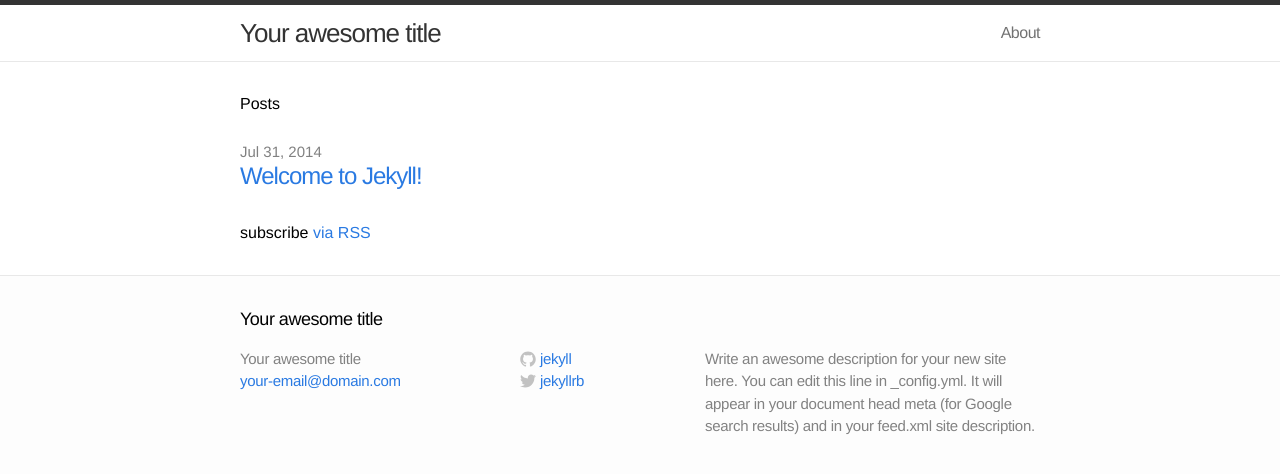
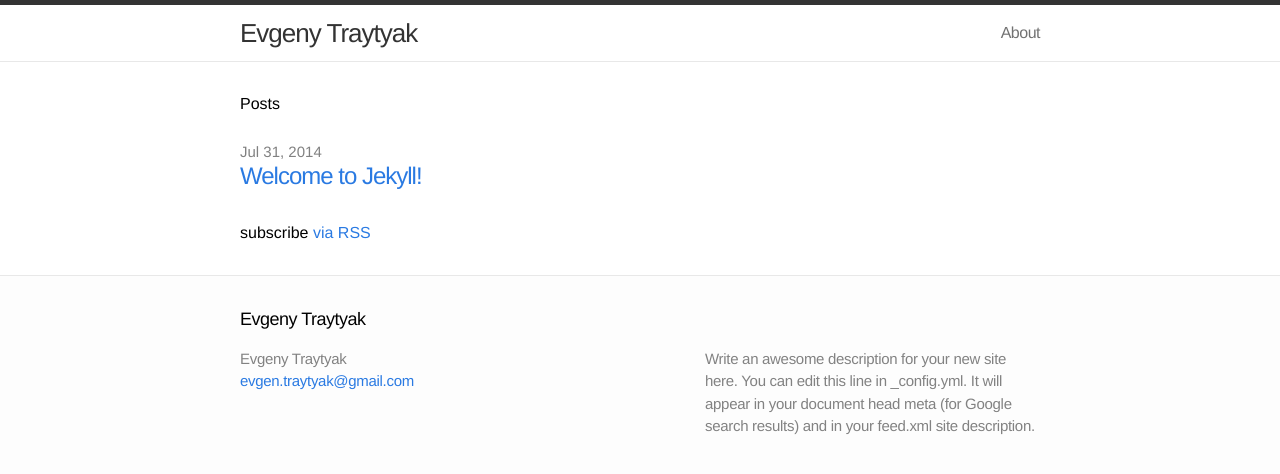
Before and after one commit to evgenTraytyak/etraytyak.github.io, a Jekyll site: the page built from index.html, in a window 1280 px wide. Shown: the top 474 px of the page. Built offline with Jekyll 4.4.1, drawn with Linux system fonts in a browser that asks for light colours.

Commit message:
Update config

```diff
--- a/_config.yml
+++ b/_config.yml
@@ -1,11 +1,10 @@
 # Site settings
-title: Your awesome title
-email: your-email@domain.com
+title: Evgeny Traytyak
+email: evgen.traytyak@gmail.com
 description: "Write an awesome description for your new site here. You can edit this line in _config.yml. It will appear in your document head meta (for Google search results) and in your feed.xml site description."
 baseurl: ""
-url: "http://yourdomain.com"
-twitter_username: jekyllrb
-github_username:  jekyll
+url: "etraytyak.github.io"
+pygments: true
 
 # Build settings
 markdown: kramdown
--- a/_includes/header.html
+++ b/_includes/header.html
@@ -3,7 +3,6 @@
   <div class="wrap">
 
     <a class="site-title" href="{{ site.baseurl }}/">{{ site.title }}</a>
-
     <nav class="site-nav">
       <a href="#" class="menu-icon">
         <svg version="1.1" xmlns="http://www.w3.org/2000/svg" xmlns:xlink="http://www.w3.org/1999/xlink" x="0px" y="0px"
```
